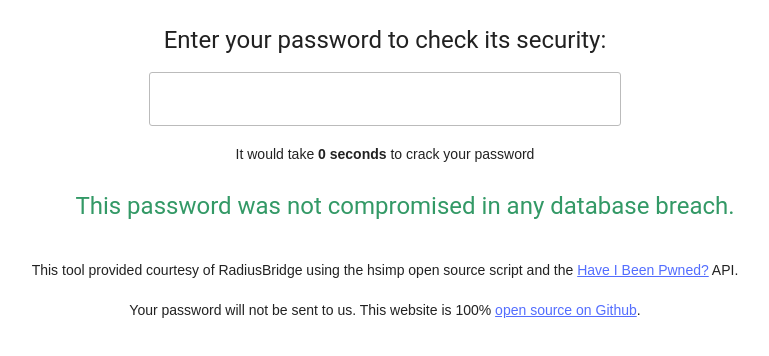
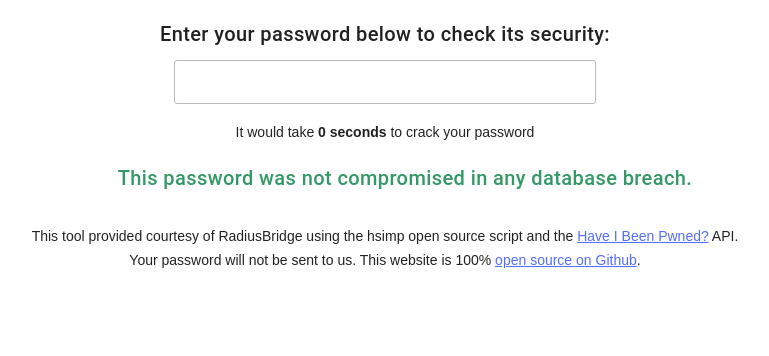
Before and after one commit to valynda/passwordsecurity.info, a plain HTML site: page index.html in a window 1280 px wide. Shown: the whole page, without its empty margins (255-1024 px from the left). Drawn offline with nearby package versions, Linux system fonts and the light colour scheme.

Commit message:
formatting text

```diff
--- a/css/hsimp.css
+++ b/css/hsimp.css
@@ -19,8 +19,8 @@ input {
     border-radius: 3px;
     padding: 0.25em 10px;
     line-height: 1em;
-    width: 450px;
-    height: 45px;
+    width: 400px;
+    height: 35px;
 }
 
 label::after {
--- a/index.html
+++ b/index.html
@@ -23,12 +23,13 @@
   <main class="mdl-layout__content">
     <div class="page-content">
 
-          <h4 style="text-align: center;">Enter your password to check its security:</h4>
+
+          <h5 style="text-align: center;">Enter your password below to check its security:</h5>
           <p style="text-align: center;"><!--<label>Write your password in this box</label>-->
           <input id="password-box" type="password" onkeyup="passwordKeyPress()" /></p>
           <p style="text-align: center;">It would take&nbsp;<strong id="password-time">0 seconds</strong> to crack your password</p>
           <ul style="text-align: center;" class="hsimp-checks">
-            <h4 id="iscompromised"><span style="color: #339966;">This password was not compromised in any database breach.</span></h4>
+            <h5 id="iscompromised"><span style="color: #339966;">This password was not compromised in any database breach.</span></h5>
           </ul>
           <!--
             <ul style="text-align: center;" id="password-checks" class="hsimp-checks"></ul>
@@ -36,8 +37,7 @@
           -->
           <br />
 
-          <p style="text-align: center;">This tool provided courtesy of RadiusBridge using the hsimp open source script and the <a href="https://haveibeenpwned.com" target="_blank" rel="noopener">Have I Been Pwned?</a> API.</p>
-          <p style="text-align: center;">Your password will not be sent to us. This website is 100% <a href="https://github.com/valynda/passwordsecurity.info" target="_blank" rel="noopener">open source on Github</a>.</p>
+          <p style="text-align: center;">This tool provided courtesy of RadiusBridge using the hsimp open source script and the <a href="https://haveibeenpwned.com" target="_blank" rel="noopener">Have I Been Pwned?</a> API.<br>Your password will not be sent to us. This website is 100% <a href="https://github.com/valynda/passwordsecurity.info" target="_blank" rel="noopener">open source on Github</a>.</p>
 
           <script src="js/hsimp.min.js"></script>
           <script src="js/main.js?nc=1"></script>
```
